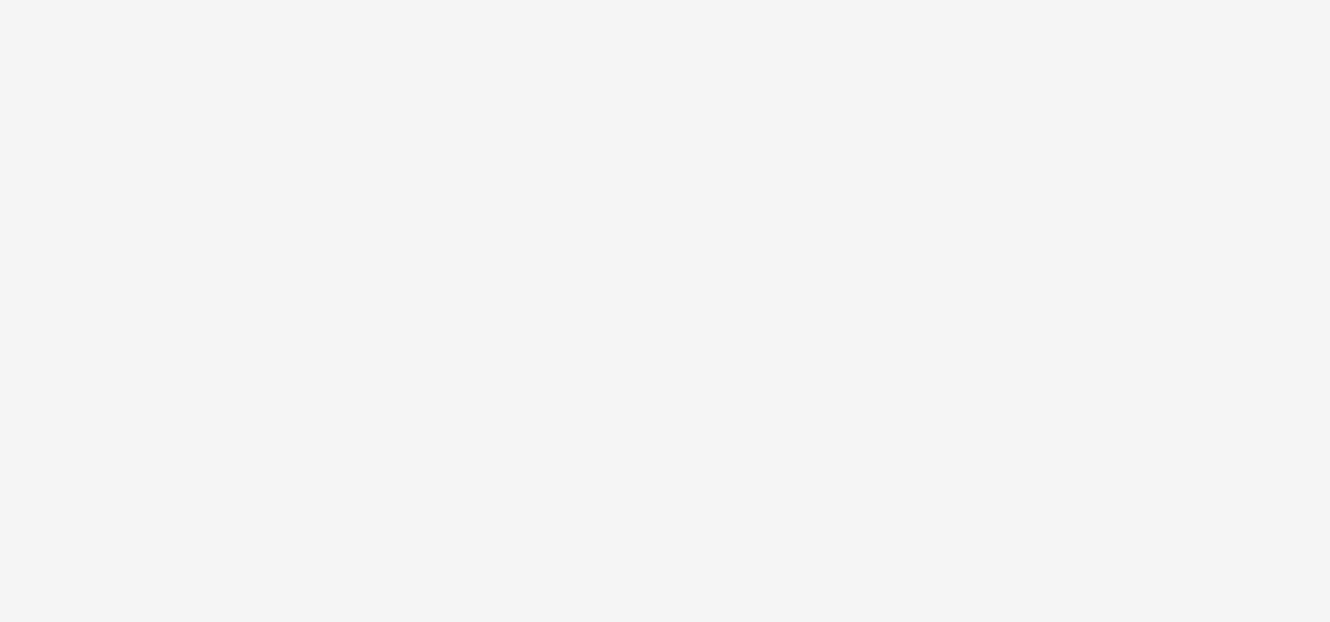
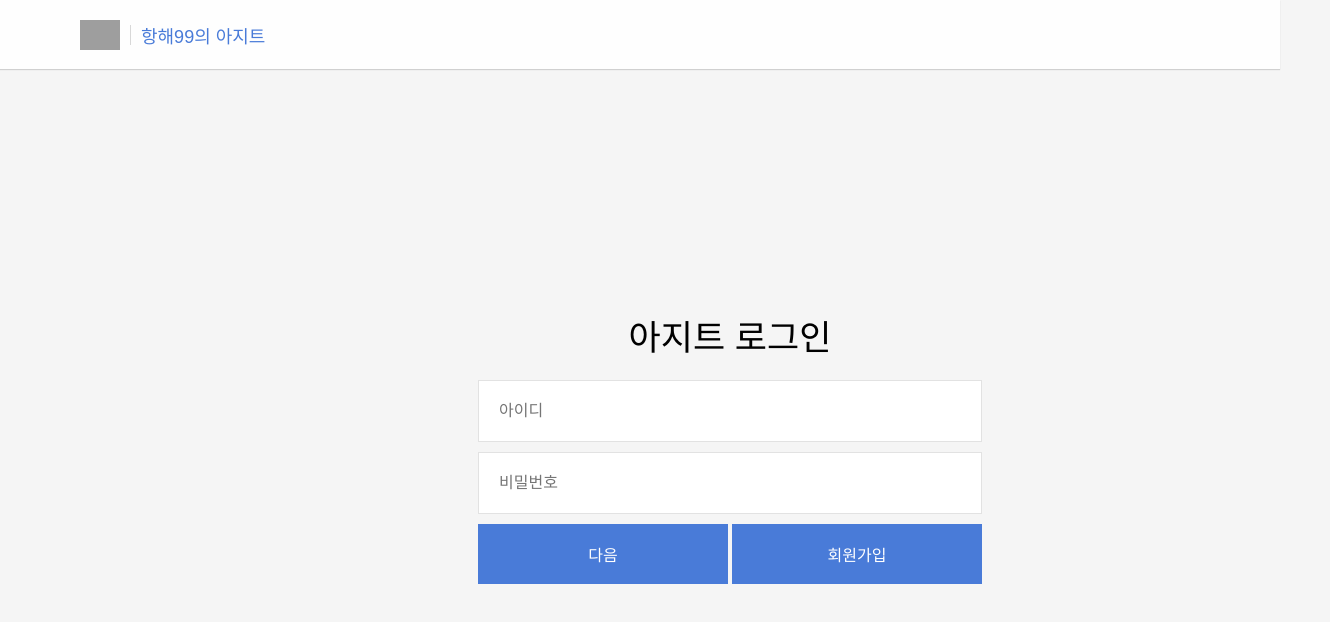
Before and after one commit to DahyeJang/agit-clone-FE, a React (Create React App) app: page /login in a window 1280 px wide. Before the commit this address had no page. Shown: the top 622 px of the page, 1330 px wide, since content can reach past the window. Built offline with nearby package versions, Linux system fonts and the light colour scheme; grey boxes are pictures that could not be loaded.

Commit message:
fix: loginPage 및 Router 페이지 수정

```diff
--- a/src/pages/Login.js
+++ b/src/pages/Login.js
@@ -0,0 +1,24 @@
+import React from "react";
+import styled from "styled-components";
+import LoginForm from "../components/Login/LoginForm"
+
+const Login = () => {
+  return(
+    <StDiv>
+      <LoginForm />
+    </StDiv>
+  )
+}
+
+export default Login
+
+const StDiv = styled.div`
+  color: var(--color-point-blue);
+  width: 1200px;
+  height: 700px;
+  margin: auto;
+  display: flex;
+  align-items: center;
+  justify-content: center;
+  flex-direction: column;
+`;
--- a/src/shared/Router.js
+++ b/src/shared/Router.js
@@ -2,6 +2,9 @@ import React from "react";
 import { BrowserRouter, Route, Routes } from "react-router-dom";
 import Main from "../pages/Main";
 import Layout from "../components/layout/Layout";
+import Login from "../pages/Login";
+import SignUp from "../pages/SignUp";
+import CreateAgit from "../pages/CreateAgit"
 
 const Router = () => {
   return (
@@ -11,6 +14,9 @@ const Router = () => {
           <Route element={<Layout />}>
             <Route path="/">
               <Route index element={<Main />} />
+              <Route path="login" element={<Login />} />
+              <Route path="signup" element={<SignUp />} />
+              <Route path="createagit" element={<CreateAgit />} />
             </Route>
           </Route>
         </Routes>
```
